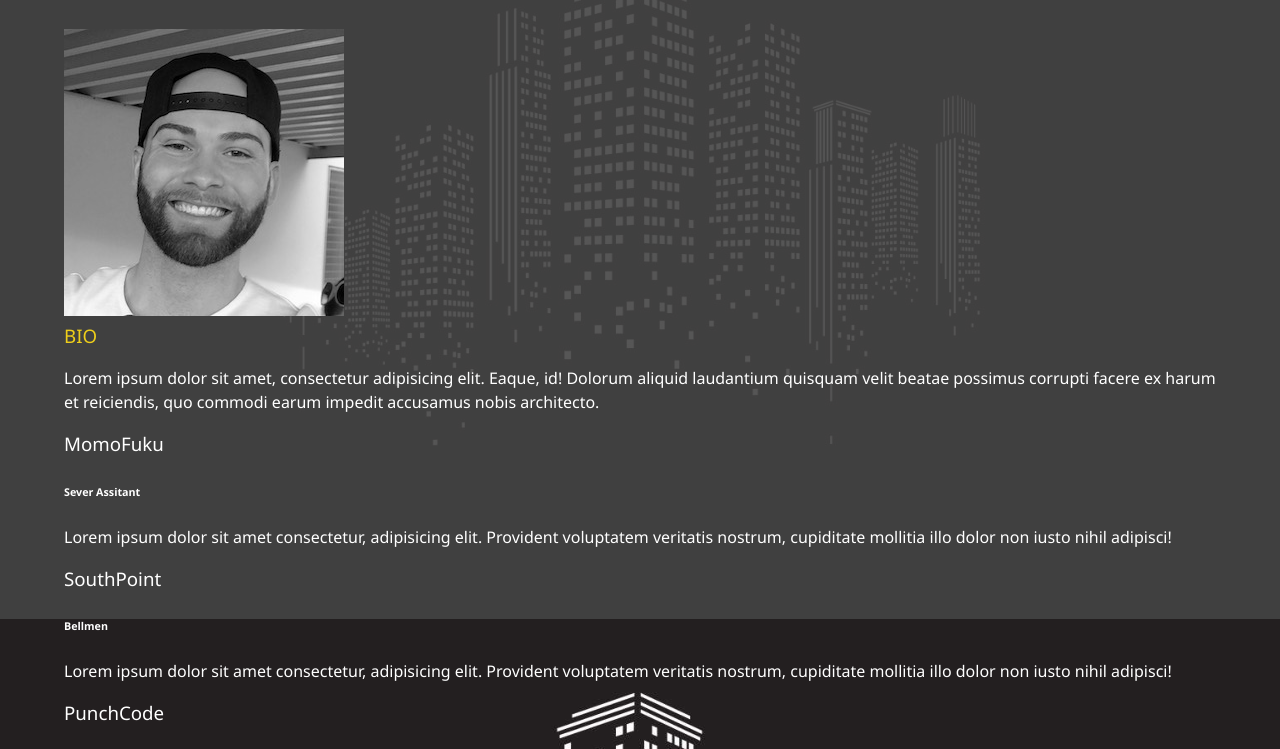
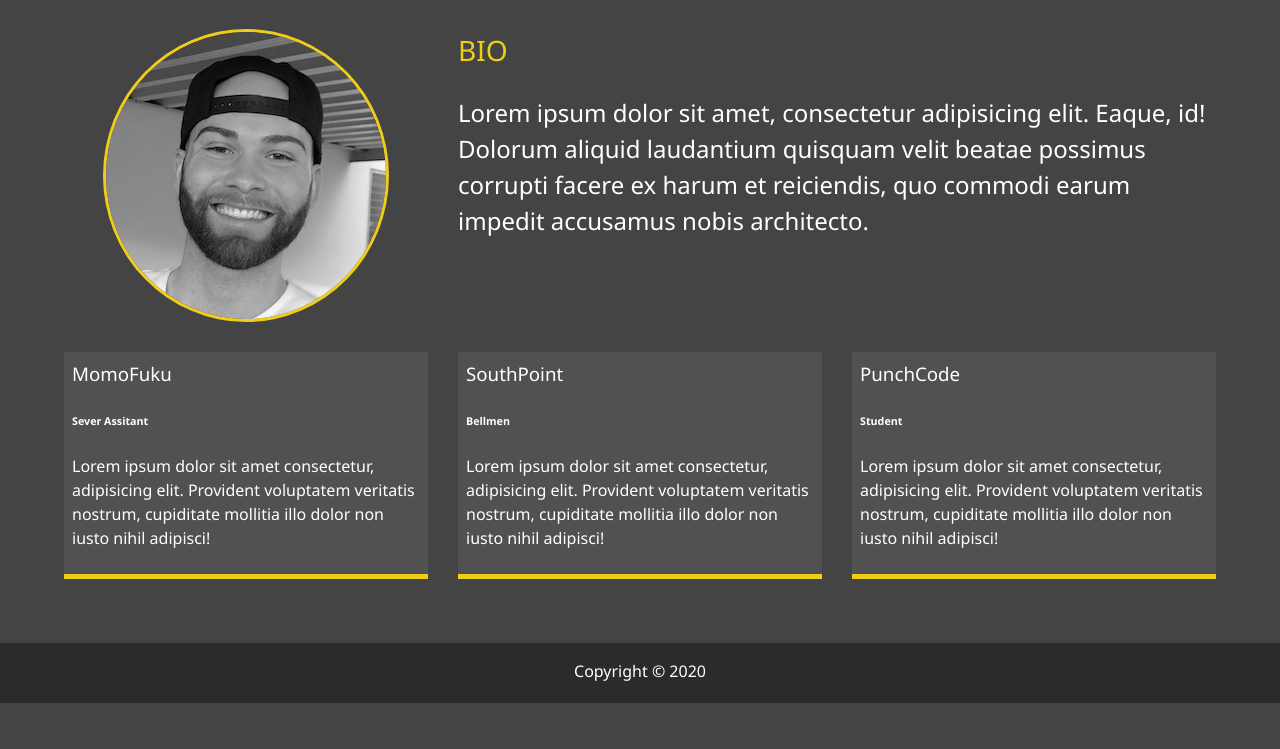
Before and after one commit to marshhpc/new-portfolio, a website: page dist/about.html in a window 1280 px wide. Shown: the part 181-930 px from the top of the page. After the commit the page ends 884 px from the top, so only its background shows below. Drawn offline with Linux system fonts and the light colour scheme.

Commit message:
grid-temp-areas on about

```diff
--- a/scss/_mobile.scss
+++ b/scss/_mobile.scss
@@ -45,6 +45,17 @@
       height: 150px;
     }
   }
+  // map out what you want and where you want, so powerful
+  .about-info {
+    grid-template-areas:
+      "bioimage"
+      "bio"
+      "job1"
+      "job2"
+      "job3";
+
+    grid-template-columns: 1fr;
+  }
 }
 // Smartphones
 
--- a/scss/main.scss
+++ b/scss/main.scss
@@ -1,6 +1,6 @@
 @import "config";
 @import "menu";
-@import "mobile";
+
 * {
   box-sizing: border-box;
 }
@@ -53,7 +53,9 @@ header {
 
 main {
   padding: 4rem;
-  height: 100%;
+  //   height: 100%;
+  // this creates a sticky footer
+  min-height: calc(100vh - 60px);
 
   .icons {
     margin-top: 1rem;
@@ -76,3 +78,55 @@ main {
     }
   }
 }
+
+// Grid template areas, super cool and so useful
+
+.about-info {
+  display: grid;
+  grid-gap: 30px;
+  grid-template-areas:
+    "bioimage bio bio"
+    "job1 job2 job3";
+  grid-template-columns: repeat(3, 1fr);
+}
+
+.bio-image {
+  grid-area: bioimage;
+  margin: auto;
+  border-radius: 50%;
+  border: $secondary-color 3px solid;
+}
+
+.bio {
+  grid-area: bio;
+  font-size: 1.5rem;
+}
+
+.job-1 {
+  grid-area: job1;
+}
+.job-2 {
+  grid-area: job2;
+}
+.job-3 {
+  grid-area: job3;
+}
+
+.job {
+  background: lighten($primary-color, 5);
+  padding: 0.5rem;
+  border-bottom: $secondary-color 5px solid;
+}
+
+// Footer
+
+#main-footer {
+  text-align: center;
+  padding: 1rem;
+  background: darken($primary-color, 10);
+  color: set-text-color($primary-color);
+  height: 60px;
+}
+
+// always at bottom so they run after scss
+@import "mobile";
```
Also changed, not shown: dist/about.html, dist/css/main.css.
